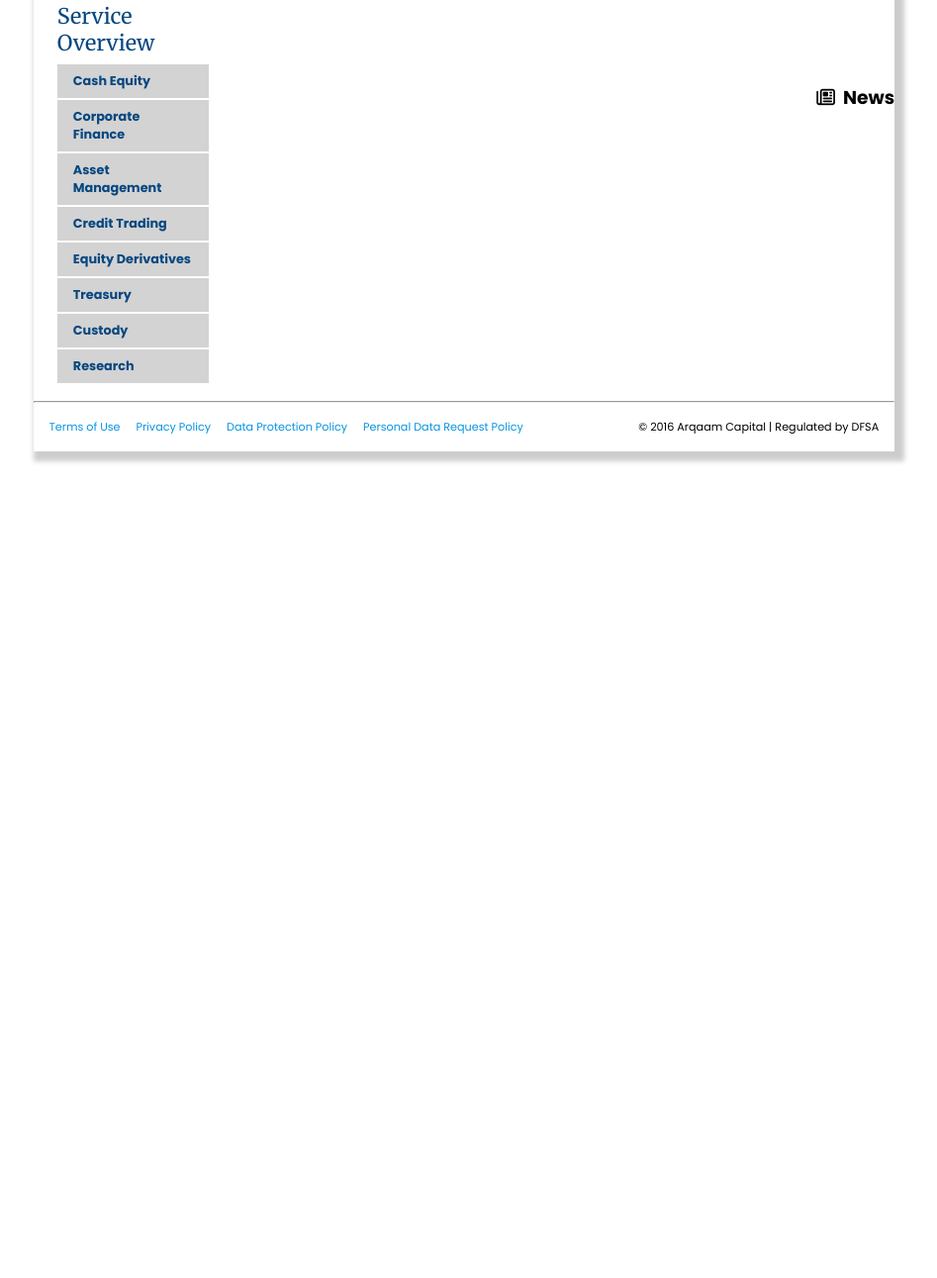
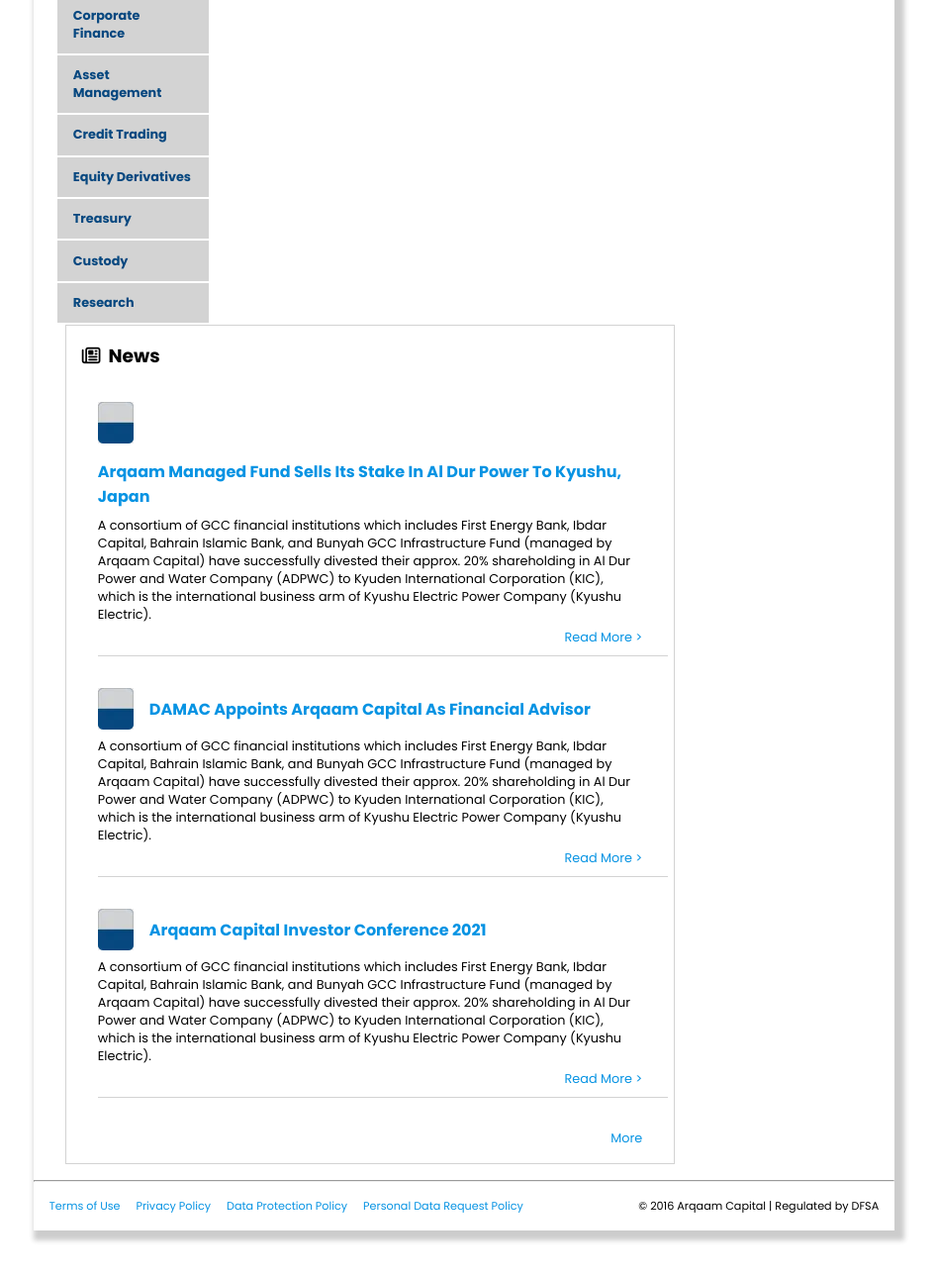
Before and after one commit to EdwinJ-19/TPS_FRONTEND_PROJECT, a plain HTML site: page index.html in a window 1280 px wide. Shown: the part 687-1978 px from the top of the page at 99% size, without its empty margins (171-1118 px from the left). Before the commit the page ends 1191 px from the top, so only its background shows below. Drawn offline with Linux system fonts and the light colour scheme.

Commit message:
news_box_updated

```diff
--- a/index.css
+++ b/index.css
@@ -102,7 +102,7 @@
     width: 68vw;
     height: 30vh;
     object-fit: cover;
-    padding: 1rem 0;
+    /* padding: 1rem 0; */
 }
 .side-by-side{
     display: flex;
@@ -110,7 +110,7 @@
     justify-content: space-between;
     flex-wrap: wrap;
     /* background-color: red; */
-    margin-bottom: 1rem;
+    margin: 1rem 0;
 }
 .side-by-side h2{
     font-family: 'Merriweather', serif;
@@ -124,7 +124,9 @@
     width: 12vw;
 }
 .side-by-side .side-1 .about{
-    margin-bottom: 1rem;
+    margin-bottom: 2rem;
+    margin-top: -7rem;
+    /* background-color: red; */
 }
 .side-by-side .side-1 .about p{
     font-size: 0.8rem;
@@ -148,13 +150,96 @@
 .side-by-side .side-1 .overview ul li{
     background-color: lightgrey;
     border-bottom: 2px solid white;
-    padding: 0.5rem 1rem;
+    padding: 0.7rem 1rem;
     color: #06477f;
     font-weight: bolder;
 }
 .side-by-side .side-1 .overview ul li:hover{
     background-color: #0693e3;
     color: white;
+    cursor: pointer;
+}
+.side-by-side .side-2{
+    display: block;
+    width: 48vw;
+    padding: 1rem 0;
+    margin: 0 2rem;
+    border: 1px solid lightgrey;
+    border-top-style: none;
+}
+.side-by-side .side-2 h3{
+    border: 1px solid lightgrey;
+    border-bottom-style: none;
+    border-left-style: none;
+    border-right-style: none;
+    padding: 0 1rem;
+    padding-top: 1rem;
+    padding-bottom: 2rem;
+    margin-top: -1rem;
+}
+.side-by-side .side-2 .news-box-head{
+    display: flex;
+    align-items: center;
+    gap: 1rem;
+    flex-wrap: wrap;
+    margin: 0 2rem;
+    margin-bottom: 0.5rem;
+}
+.side-by-side .side-2 .news-box-head a{
+    text-decoration: none;
+    color: #0693e3;
+    font-weight: bolder;
+}
+.side-by-side .side-2 .news-box-head a:hover{
+    color: #06477f;
+}
+.side-by-side .side-2 .news-box-details{
+    display: flex;
+    align-items: center;
+    flex-wrap: wrap;
+    margin: 0 2rem;
+    font-size: 0.8rem;
+}
+.side-by-side .side-2 .link{
+    float: right;
+    margin: 0 2rem;
+}
+.side-by-side .side-2 .link a{
+    text-decoration: none;
+    color: #0693e3;
+    font-size: 0.8rem;
+}
+.side-by-side .side-2 .link a:hover{
+    color: #06477f;
+}
+.side-by-side .side-2 .box-1{
+    margin-bottom: 1rem;
+}
+.side-by-side .side-2 .box-2{
+    margin-bottom: 1rem;
+}
+.side-by-side .side-2 .box-3{
+    margin-bottom: 1rem;
+}
+.side-by-side .side-2 .more-link{
+    display: flex;
+    align-items: center;
+    justify-content: flex-end;
+    margin: 0 2rem;
+}
+.side-by-side .side-2 .more-link a{
+    color: #0693e3;
+    text-decoration: none;
+    font-size: 0.8rem;
+}
+.side-by-side .side-2 .line{
+    display: block;
+    width: 45vw;
+    margin: 2rem;
+    border: 1px solid lightgrey;
+    border-left-style: none;
+    border-right-style: none;
+    border-bottom-style: none;
 }
 footer{
     display: flex;
--- a/index.html
+++ b/index.html
@@ -77,6 +77,68 @@
             <!-- side-2 -->
             <div class="side-2">
                 <h3><i class="fa-regular fa-newspaper" style="margin-right: 0.5rem;"></i>News</h3>
+
+                <div class="box-1">
+                    <div class="news-box-head">
+                            <img src="ac-date-bg.png" alt="date-bg"><a href="https://www.arqaamcapital.com/media-centre/press-releases/2021/arqaam-managed-fund-sells-its-stake-in-al-dur-power-to-kyushu-japan/">Arqaam Managed Fund Sells Its Stake In Al Dur Power To Kyushu, Japan</a>
+                    </div>
+
+                    <div class="news-box-details">
+                        <p>A consortium of GCC financial institutions which includes First Energy Bank, Ibdar Capital, Bahrain Islamic Bank,
+                            and Bunyah GCC Infrastructure Fund (managed by Arqaam Capital) have successfully divested their approx.
+                            20% shareholding in Al Dur Power and Water Company (ADPWC) to Kyuden International Corporation (KIC),
+                            which is the international business arm of Kyushu Electric Power Company (Kyushu Electric).</p>
+                    </div>
+
+                    <div class="link">
+                        <a href="https://www.arqaamcapital.com/media-centre/press-releases/2021/arqaam-managed-fund-sells-its-stake-in-al-dur-power-to-kyushu-japan/">Read More <span>&#62;</span></a>
+                    </div>
+                </div>
+
+                <div class="line"></div>
+
+                <div class="box-2">
+                    <div class="news-box-head">
+                            <img src="ac-date-bg.png" alt="date-bg"><a href="https://www.arqaamcapital.com/media-centre/press-releases/2021/damac-appoints-arqaam-capital-as-financial-advisor/">DAMAC Appoints Arqaam Capital As Financial Advisor</a>
+                    </div>
+
+                    <div class="news-box-details">
+                        <p>A consortium of GCC financial institutions which includes First Energy Bank, Ibdar Capital, Bahrain Islamic Bank,
+                            and Bunyah GCC Infrastructure Fund (managed by Arqaam Capital) have successfully divested their approx.
+                            20% shareholding in Al Dur Power and Water Company (ADPWC) to Kyuden International Corporation (KIC),
+                            which is the international business arm of Kyushu Electric Power Company (Kyushu Electric).</p>
+                    </div>
+
+                    <div class="link">
+                        <a href="https://www.arqaamcapital.com/media-centre/press-releases/2021/damac-appoints-arqaam-capital-as-financial-advisor/">Read More <span>&#62;</span></a>
+                    </div>
+                </div>
+
+                <div class="line"></div>
+
+                <div class="box-3">
+                    <div class="news-box-head">
+                            <img src="ac-date-bg.png" alt="date-bg"><a href="https://www.arqaamcapital.com/media-centre/press-releases/2021/arqaam-capital-investor-conference-2021/">Arqaam Capital Investor Conference 2021</a>
+                    </div>
+
+                    <div class="news-box-details">
+                        <p>A consortium of GCC financial institutions which includes First Energy Bank, Ibdar Capital, Bahrain Islamic Bank,
+                            and Bunyah GCC Infrastructure Fund (managed by Arqaam Capital) have successfully divested their approx.
+                            20% shareholding in Al Dur Power and Water Company (ADPWC) to Kyuden International Corporation (KIC),
+                            which is the international business arm of Kyushu Electric Power Company (Kyushu Electric).</p>
+                    </div>
+
+                    <div class="link">
+                        <a href="https://www.arqaamcapital.com/media-centre/press-releases/2021/arqaam-capital-investor-conference-2021/">Read More <span>&#62;</span></a>
+                    </div>
+                </div>
+
+                <div class="line"></div>
+
+                <div class="more-link">
+                    <a href="https://www.arqaamcapital.com/media-centre/press-releases/">More</a>
+                </div>
+
             </div>
 
         </div>
```
